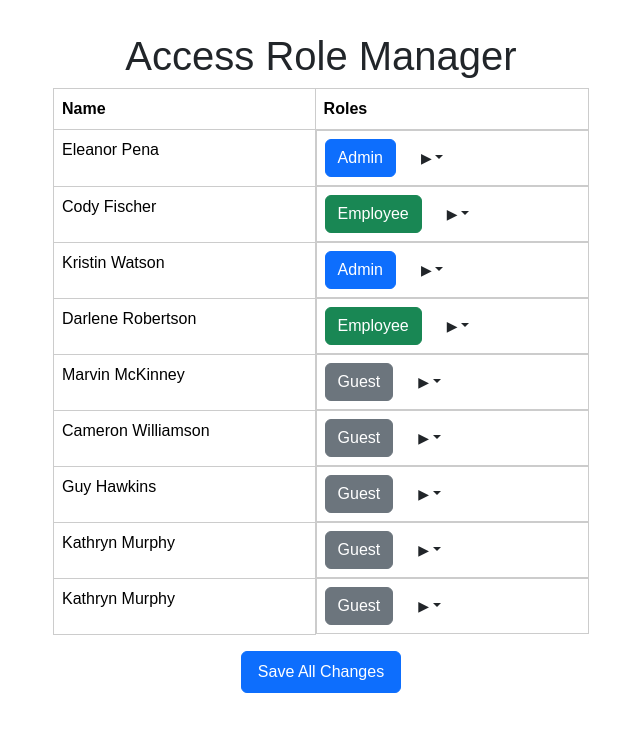
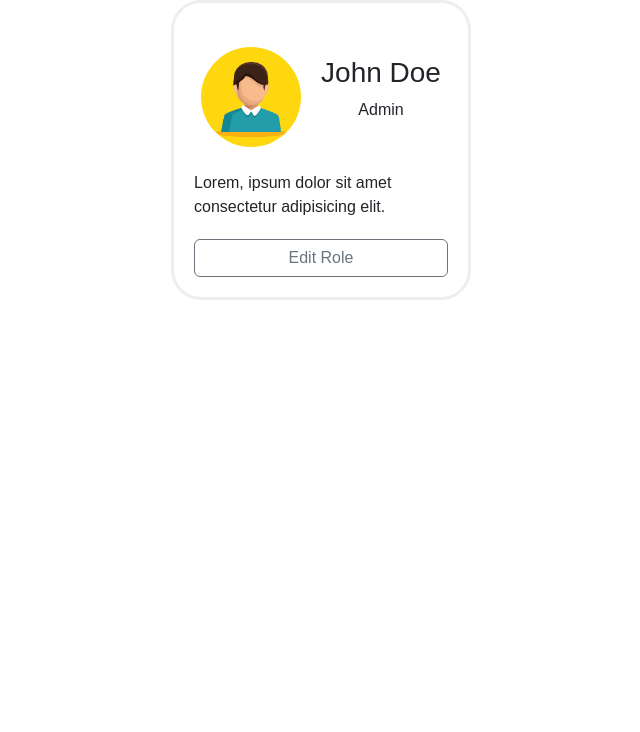
Before and after one commit to MichelleW/accesscontrol-app, a React (Create React App) app: page / in a window 1280 px wide. Shown: the top 732 px of the page, without its empty margins (319-959 px from the left). Built offline with nearby package versions, Linux system fonts and the light colour scheme.

Commit message:
Mini UI Project: Role Card Component

```diff
--- a/src/App.js
+++ b/src/App.js
@@ -4,7 +4,7 @@ import React from 'react';
 import './App.css';
 import './components/VerkadaPlayer/style.scss';
 import 'bootstrap/dist/css/bootstrap.min.css';
-import AccessRoleManager from './components/AccessRoles/AccessRoleManager/AccessRoleManager';
+import RoleCard from './components/RoleCard/RoleCard';
 
 
 
@@ -13,7 +13,7 @@ function App() {
 
   return (
     <div className="App">
-      <AccessRoleManager/>
+      <RoleCard/>
     </div>
   );
 }
--- /dev/null
+++ b/src/components/RoleCard/RoleCard.css
@@ -0,0 +1,56 @@
+.role-card {
+    display: flex;
+    flex-direction: column;
+    align-items: center;
+    justify-content: center;
+    width: 100%;
+    height: 100%;
+    border-radius: 10px;
+    padding: 0 10px 10px 10px   ;
+}
+
+.card {
+    width: 300px;
+    height: 300px;
+    border: 3px solid #eee;
+    border-radius: 30px;
+    padding: 20px;
+}
+
+.profile {
+    display: flex;
+    flex-direction: row;
+    align-items: center;
+    justify-content: center;
+    width: 100%;
+    height: 100%;
+}
+
+.user-info {
+    display: flex;
+    flex-direction: column;
+    align-items: center;
+    justify-content: center;
+    margin-left: 20px;
+
+}
+
+.name{
+    font-weight: bold;
+}
+.profile-pic {
+    width: 100px;
+    height: 100px;
+    border-radius: 50%;
+    overflow: hidden;
+}
+
+.profile-pic img {
+    width: 100%;
+    height: 100%;
+}
+
+.profile-dec{
+     margin-bottom: 20px;
+     text-align: left;
+}
--- /dev/null
+++ b/src/components/RoleCard/RoleCard.js
@@ -0,0 +1,29 @@
+import React from 'react'
+import './RoleCard.css'
+function RoleCard() {
+    return (
+        <div className='role-card'>
+            <div className='card'>
+                <div className='profile'>
+                    <div className='profile-pic'>
+                        <img src='./profilepix.jpg' alt='profile' />
+                    </div>
+                    <div className='user-info'>
+                        <div className='name'>
+                            <h3>John Doe</h3>
+                        </div>
+                        <div className='role'>
+                            <p>Admin</p>
+                        </div>
+                    </div>
+                </div>
+                <div className="profile-dec">Lorem, ipsum dolor sit amet consectetur adipisicing elit. </div>
+                <div className="btn btn-outline-secondary">
+                    Edit Role
+                </div>
+            </div>
+        </div>
+    )
+}
+
+export default RoleCard
```
Also changed, not shown: public/profilepix.jpg (added).
